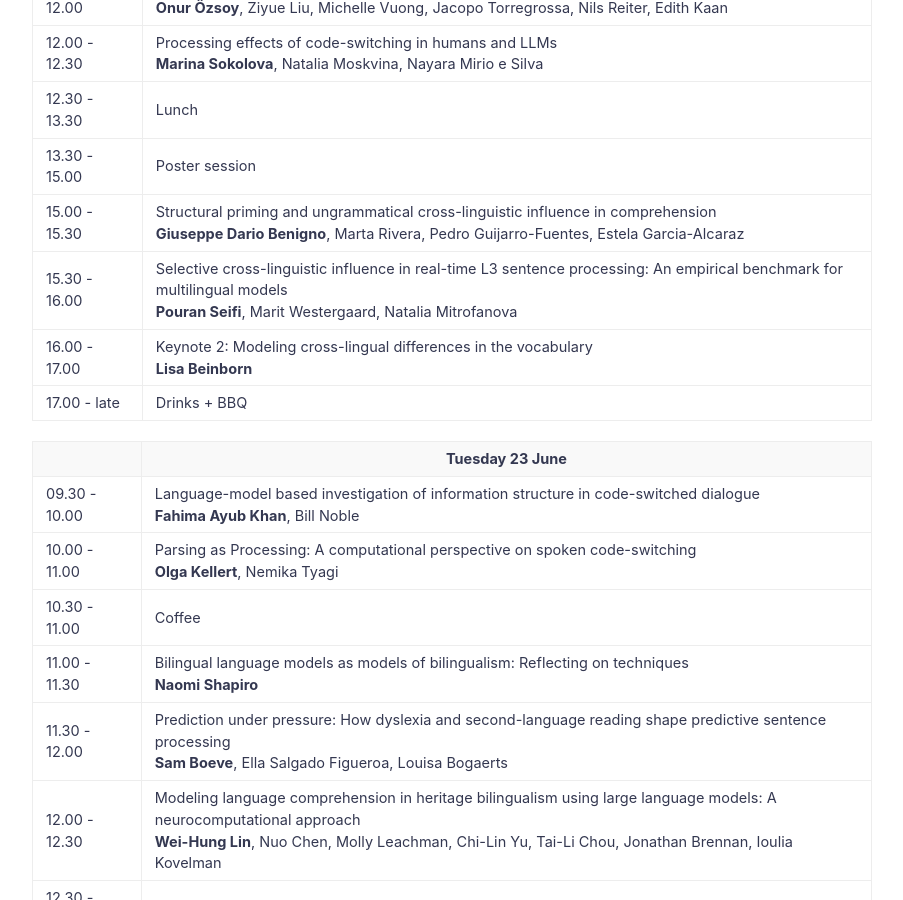
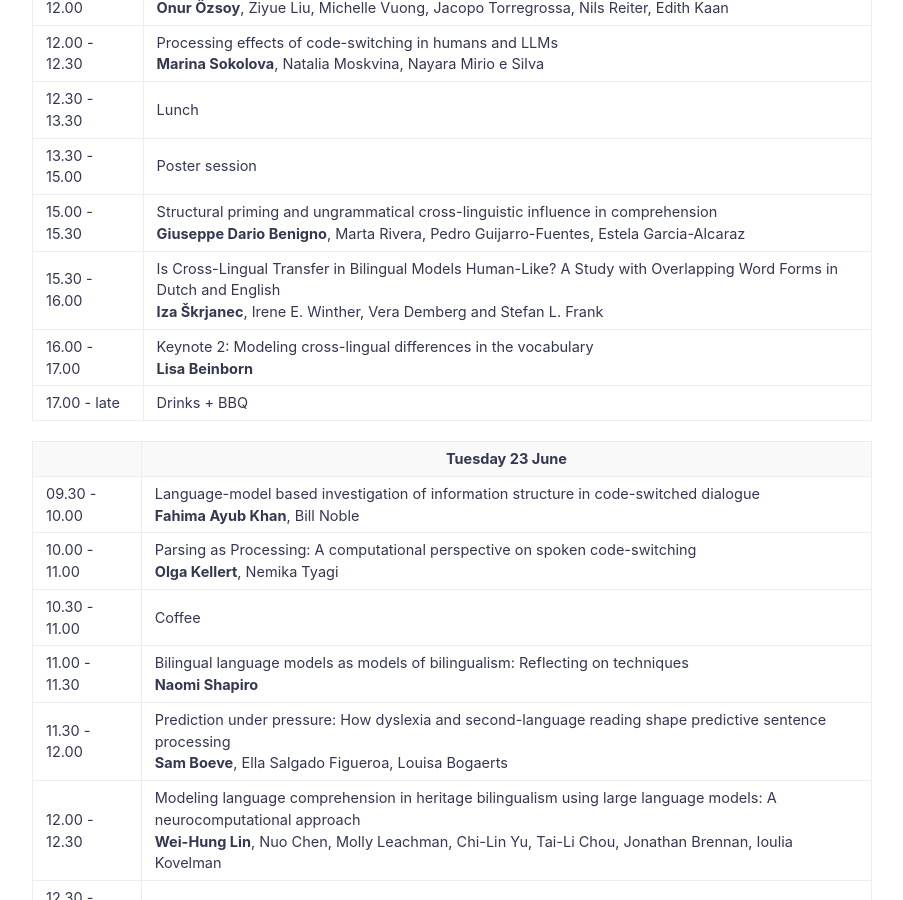
Before and after one commit to mmmm2026/mmmm2026.github.io, a Jekyll site: the page built from schedule.md, in a window 1280 px wide and 900 px high, scrolled down 591 px. Shown: the whole window, without its empty margins (188-1091 px from the left). Built offline with Jekyll 4.4.1, drawn with Linux system fonts in a browser that asks for light colours.

Commit message:
Update schedule.md

```diff
--- a/schedule.md
+++ b/schedule.md
@@ -16,7 +16,7 @@ permalink: /schedule/
 | 12.30 - 13.30 | Lunch |
 | 13.30 - 15.00 | Poster session |
 | 15.00 - 15.30 | Structural priming and ungrammatical cross-linguistic influence in comprehension <br> **Giuseppe Dario Benigno**, Marta Rivera, Pedro Guijarro-Fuentes, Estela Garcia-Alcaraz |
-| 15.30 - 16.00 | Selective cross-linguistic influence in real-time L3 sentence processing: An empirical benchmark for multilingual models <br> **Pouran Seifi**, Marit Westergaard, Natalia Mitrofanova |
+| 15.30 - 16.00 | Is Cross-Lingual Transfer in Bilingual Models Human-Like? A Study with Overlapping Word Forms in Dutch and English <br> **Iza Škrjanec**, Irene E. Winther, Vera Demberg and Stefan L. Frank |
 | 16.00 - 17.00 | Keynote 2: Modeling cross-lingual differences in the vocabulary <br> **Lisa Beinborn** |
 | 17.00 - late | Drinks + BBQ |
 
```
